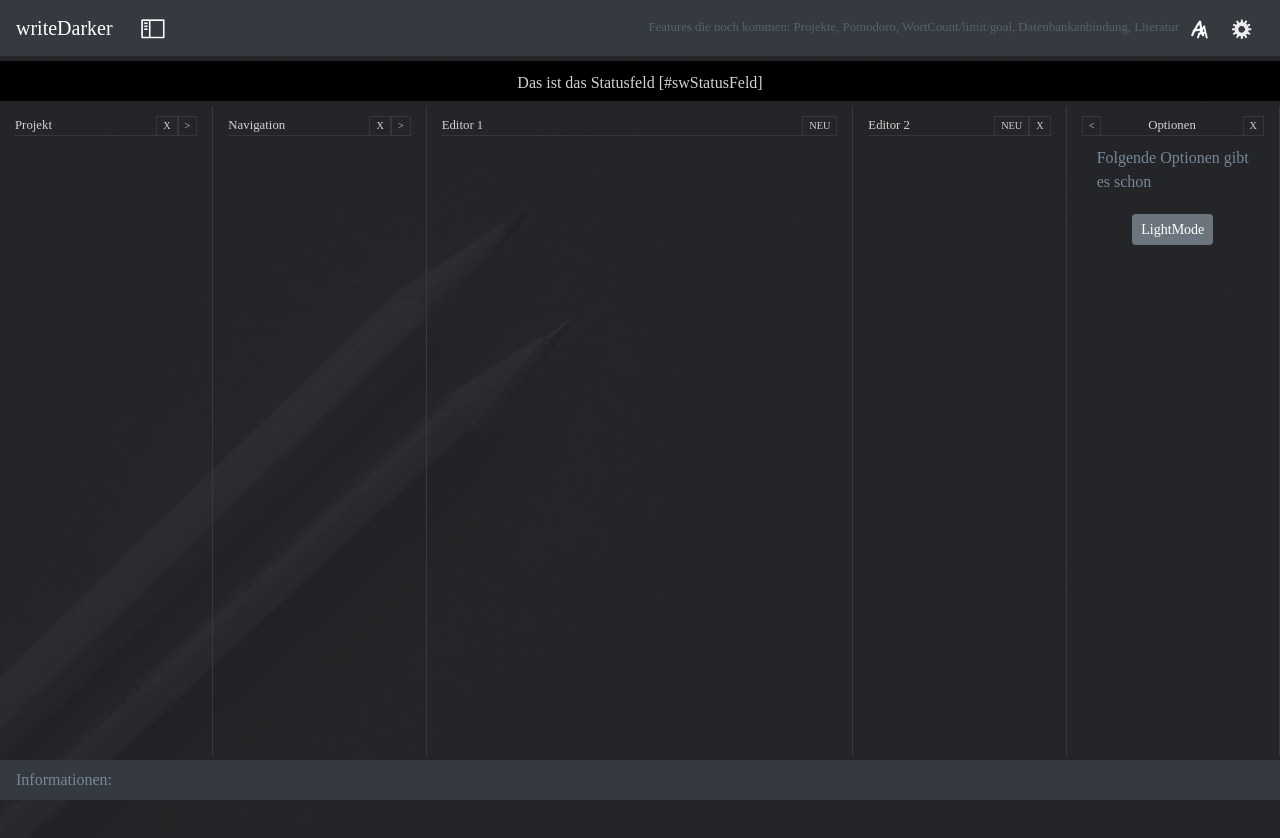
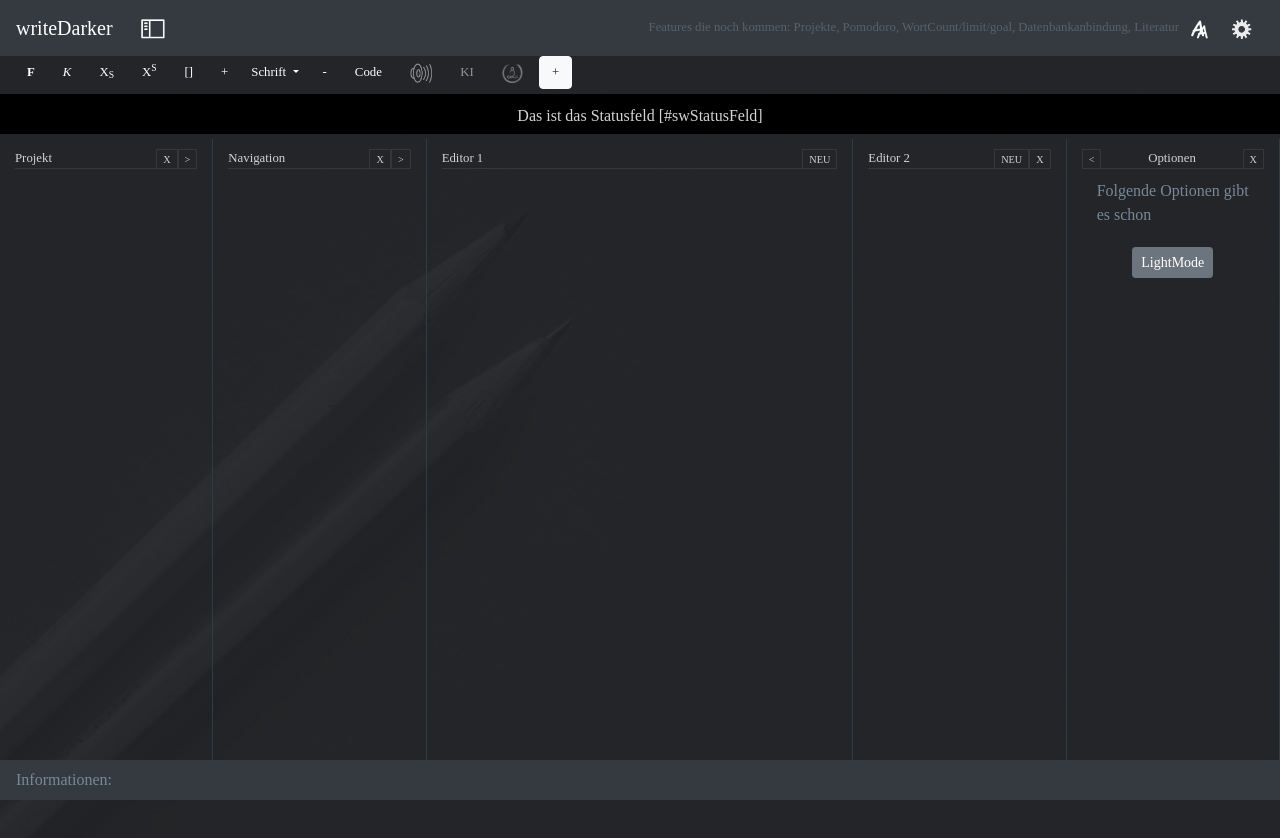
Before and after one commit to stebro01/writeDarker, a plain HTML site: page wd_main2.html in a window 1280 px wide. Both pictures are taken after a click on the button 1199 px from the left and 28 px from the top of the page. Shown: the top 838 px of the page. Drawn offline with Linux system fonts and the light colour scheme.

Commit message:
starting integration PM

```diff
--- a/myStyleMain.css
+++ b/myStyleMain.css
@@ -29,6 +29,14 @@ body{
 
 img.thumbnail{
     height: 20px;
+}
+
+.btnMenuFont{
+    font-size: 0.8em;
+}
+
+#swMenuFont{
+    display:none;
 }
 
 
--- a/wd_main2.html
+++ b/wd_main2.html
@@ -43,7 +43,45 @@
 
 	<!-- MAIN MENU -->
 	<div class="container-fluid" id="swMenuFont">
+		<span id="swMenuFont_toggle" class="noZen">
+			<span id="formatItems">
+				<button id="btnF" type="button" class="btn btn-dark btnMenuFont" title="Fett"><b>F</b></button>
+				<button id="btnI" type="button" class="btn btn-dark btnMenuFont" title="Kursiv"><i>K</i></button>
+				<button id="btnSub" type="button" class="btn btn-dark btnMenuFont" data-toggle="tooltip" data-placement="top"
+					title="Tiefgestellt">X<sub>S</sub></button>
+				<button id="btnSup" type="button" class="btn btn-dark btnMenuFont" data-toggle="tooltip" data-placement="top"
+					title="Hochgestellt">X<sup>S</sup></button>
+				<button id="btnClean" type="button" class="btn btn-dark btnMenuFont" data-toggle="tooltip"
+					data-placement="top" title="Formatierung löschen">[]</button>
 
+				<div class="btn-group" role="group">
+					<button id="btnFontBig" type="button" class="btn btn-dark btnMenuFont" data-toggle="tooltip"
+						data-placement="top" title="Schrift vergrößern">+</button>
+					<button id="btnGroupDrop1" type="button" class="btn btn-dark dropdown-toggle btnMenuFont" data-toggle="dropdown"
+						aria-haspopup="true" aria-expanded="false">
+						Schrift
+					</button>
+					<div class="dropdown-menu btnMenuFont" aria-labelledby="btnGroupDrop1">
+						<a class="dropdown-item" href="#"
+							onclick="$('#swContent').css({'font-size':'16px','font-family':'Trebuchet MS'});">Standard</a><br>
+						<a class="dropdown-item" href="#"
+							onclick="$('#swContent').css({'font-size':'16px','font-family':'Courier New'});">Courier</a>
+					</div>
+					<button id="btnFontSmall" type="button" class="btn btn-dark btnMenuFont" data-toggle="tooltip"
+						data-placement="top" title="Schrift verkleinern">-</button>
+				</div>
+			</span>
+			<button id="btnCode" type="button" class="btn btn-dark btnMenuFont" data-toggle="tooltip" data-placement="top"
+				title="Schalte zwischen HTML und normaler Sicht">Code</button>
+			<button id="btnSound" type="button" class="btn btn-dark btnMenuFont" style="opacity: 0.5" data-toggle="tooltip"
+				data-placement="top" title="Tippgeräusch einschalten"><img src="img/logoSound.png" class="thumbnail"></button>
+			<button id="btnKIMode" type="button" class="btn btn-dark btnMenuFont" style="opacity: 0.5" data-toggle="tooltip"
+				data-placement="top" title="KI einschalten">KI</button>
+			<button id="btnZen" type="button" class="btn btn-dark btnMenuFont" style="opacity: 0.5" data-toggle="tooltip"
+				data-placement="top" title="ZEN Modus einschalten"><img src="img/logoZen.png" class="thumbnail"></button>
+		</span>
+		<button id="btnMenuFont_toggle" type="button" class="btn btn-light btnMenuFont" data-toggle="tooltip"
+			data-placement="top" title="Menü ein- und ausklappen">+</button>
 	</div>
 	<!-- /MAIN MENU -->
 
@@ -147,8 +185,8 @@
     <!-- Optional JavaScript -->
 	<script src="wd_mainEditor.js"></script>
 	 <!--
-	<script src="wd_menuFont.js"></script>
-	<script src="wd_projectManager.js"></script>-->
+	<script src="wd_menuFont.js"></script>-->
+	<script src="wd_projectManager.js"></script>
 
 	<script>
 		$( document ).ready(function() {
--- a/wd_projectManager.js
+++ b/wd_projectManager.js
@@ -53,6 +53,9 @@ DATA > Object das alle Projekte enthaelt:
         11) saveProjectLocal() > speichert das Projekt in wd_PROJECT
 
         12) loadProjectLocal() > lade das Projekt aus window.localStorage.wd_PROJECT
+
+        13) returnProjectNames() > gibt ein Array mit allen Project namen Zurueck
+            > Position 0 ist "trash"
 
 //  INPROGRESS: Folgende Funktionen sind in Arbeit:
 
@@ -267,6 +270,21 @@ function loadProjectLocal(){
     }
 }
 
+////// 13) returnProjectNames ////////////////
+function returnProjectNames(){
+    var ProjectNames = new Array();
+    ProjectNames.push("trash");
+    var KEY = Object.keys(DATA);
+
+    for (i=0; i<KEY.length; i++){
+        if (typeof(DATA[KEY[i]])=="object"){
+            title = DATA[KEY[i]].title;
+            if (title !== "trash" )
+                ProjectNames.push(title);
+        }
+    }
+    return ProjectNames;
+}
 
 $(".swProjectRow").click(function(){
     logDebug("Click:swProjects"+$(this).attr("id"))
```
Also changed, not shown: 1 other file. Lines whose indentation alone changed are shown as unchanged.
